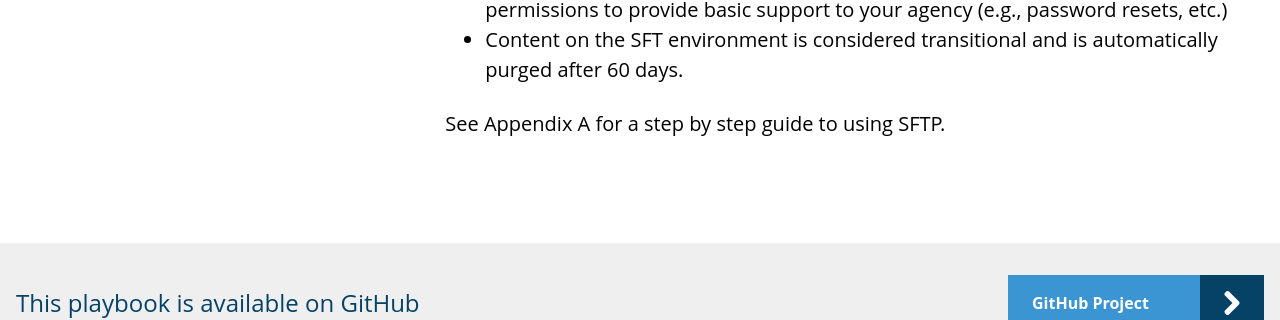
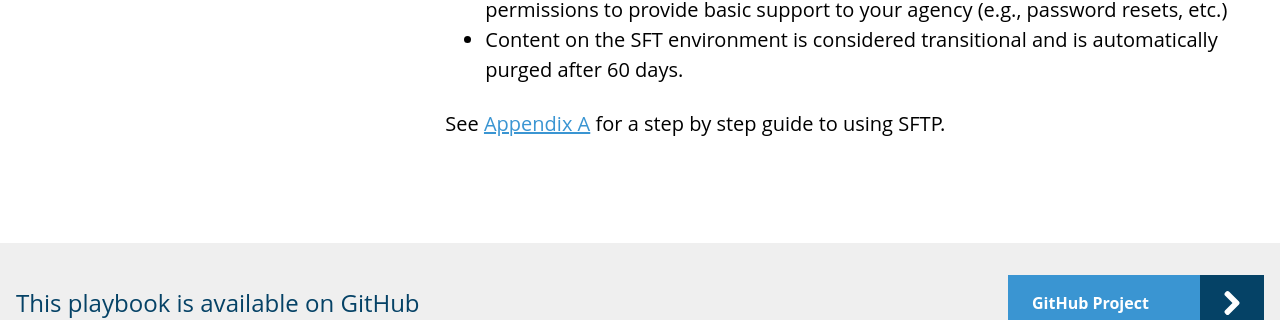
Before and after one commit to CTOpenData/data-sharing-playbook, a Jekyll site: the page built from 5_transferring-data.md, in a window 1280 px wide and 900 px high, scrolled down 3244 px. Shown: the part 425-745 px from the top of the window. Built offline with Jekyll 4.4.1, drawn with Linux system fonts in a browser that asks for light colours; part of the change alters nothing that is shown.

```diff
--- a/5_transferring-data.md
+++ b/5_transferring-data.md
@@ -86,4 +86,4 @@ Use of our Enterprise Secure File Transport Service has the following conditions
  * Each agency who has enrolled in this service will need to appoint a primary and alternate SFT Liaison, with whom we will work on matters associated with your agency’s use of this system. The SFT Liaison will be granted an elevated level of permissions to provide basic support to your agency (e.g., password resets, etc.)
  * Content on the SFT environment is considered transitional and is automatically purged after 60 days.
 
-See Appendix A for a step by step guide to using SFTP.
+See [Appendix A](/data-sharing-playbook/steps-to-use-sftp/) for a step by step guide to using SFTP.
```
